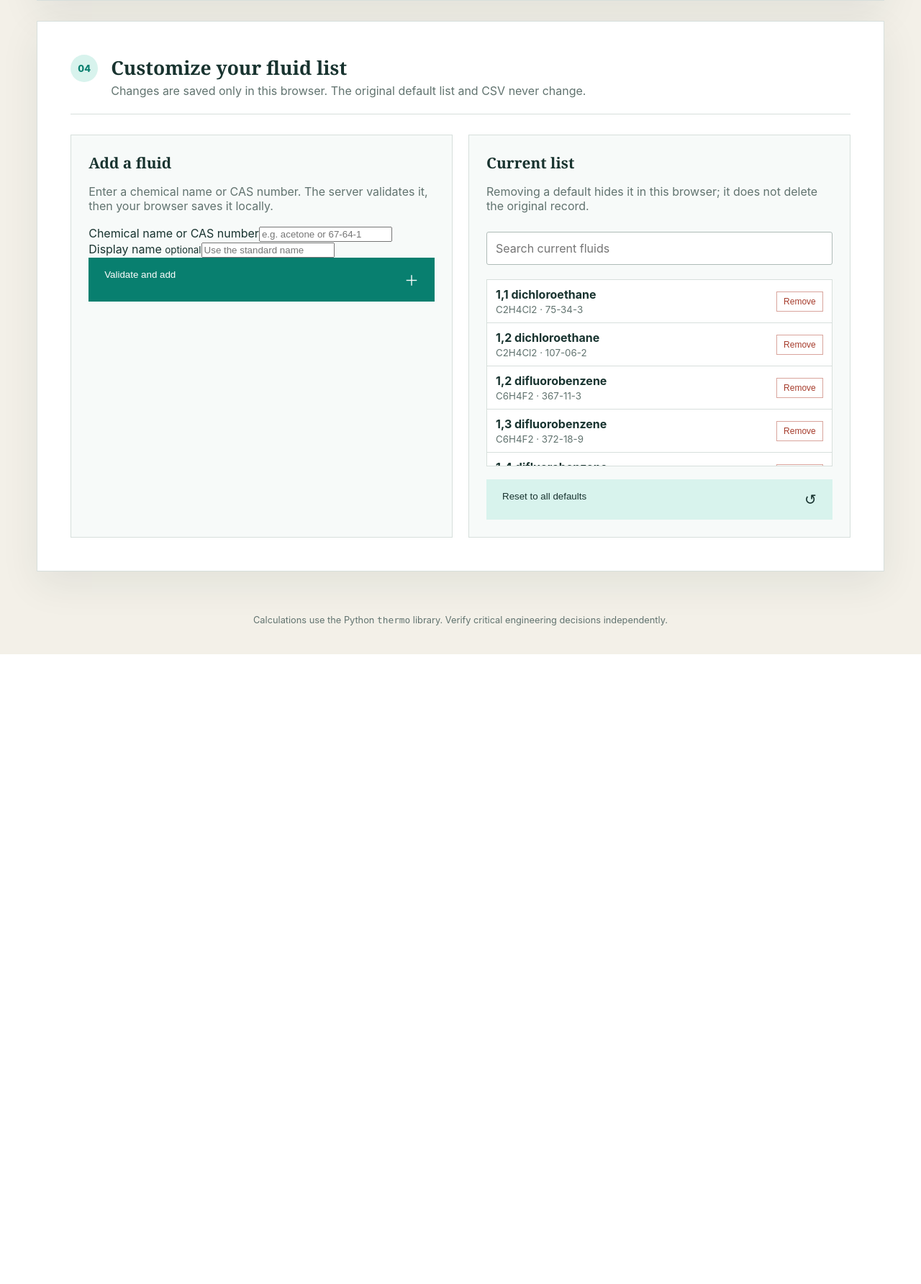
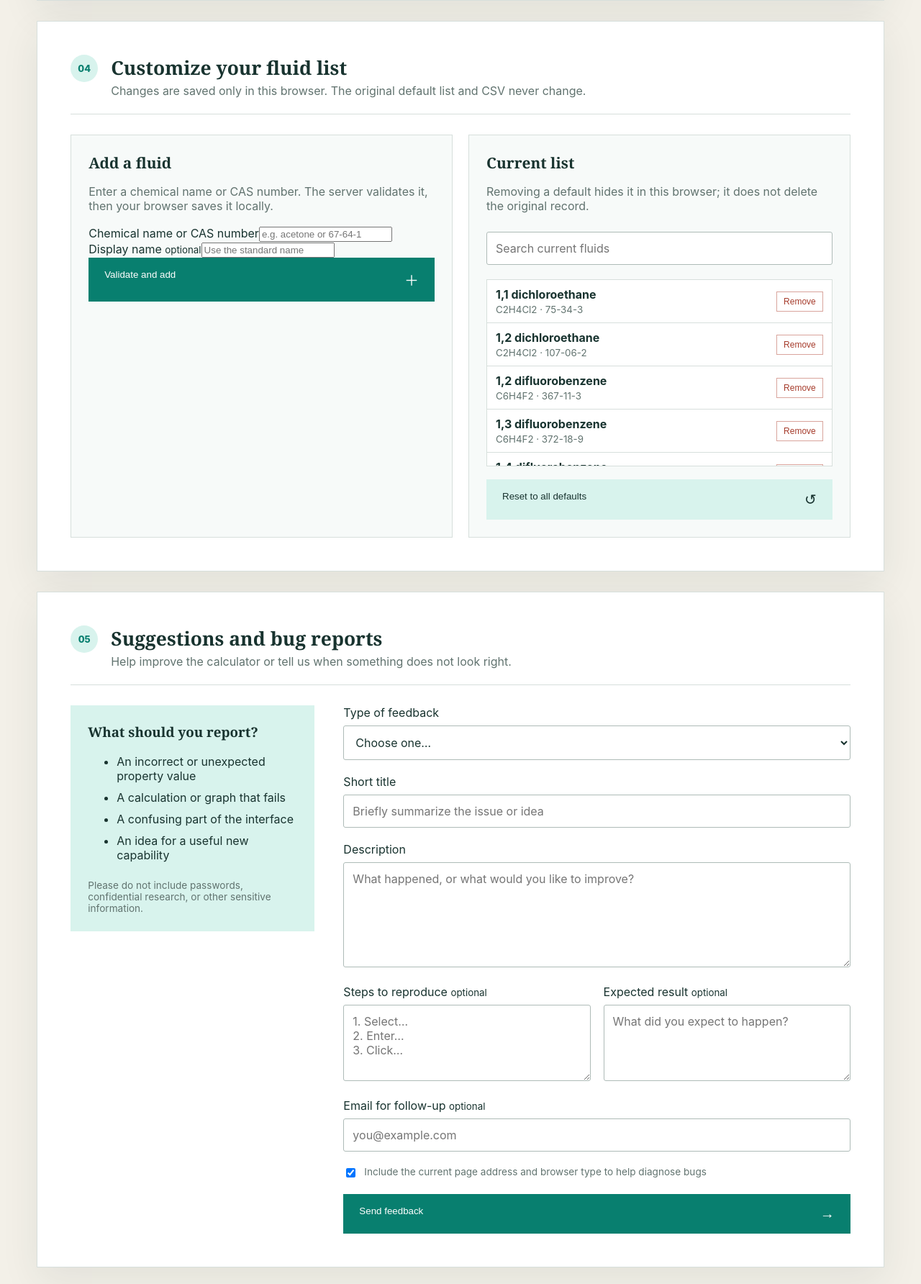
Before and after one commit to calebjkatz/Thermodynamic-Properties-of-Fluids, a Flask app: page / in a window 1280 px wide. Shown: the part 1216-3000 px from the top of the page at 72% size. Before the commit the page ends 2125 px from the top, so only its background shows below. Run offline with Flask 3, Linux system fonts and the light colour scheme.

Commit message:
Add suggestions and bug report form

```diff
--- a/static/styles.css
+++ b/static/styles.css
@@ -4,7 +4,7 @@ body { margin:0; color:var(--ink); background:var(--paper); font-family:Inter,ui
 .hero { min-height:260px; padding:56px max(5vw,24px); display:flex; justify-content:space-between; align-items:center; overflow:hidden; color:white; background:linear-gradient(125deg,#0b3f39,#087f6f); }
 .hero h1 { max-width:760px; margin:8px 0 12px; font-family:Georgia,serif; font-size:clamp(2.4rem,6vw,5rem); line-height:.95; letter-spacing:-.04em; }
 .hero p { max-width:650px; color:#d8f3ed; font-size:1.1rem; }
-.hero.compact { min-height:210px; }.hero-link { display:inline-block; color:white; font-weight:700; margin-top:8px; }.hero-link:hover { color:var(--aqua); }
+.hero.compact { min-height:210px; }.hero-links { display:flex; flex-wrap:wrap; gap:8px 22px; }.hero-link { display:inline-block; color:white; font-weight:700; margin-top:8px; }.hero-link:hover { color:var(--aqua); }
 .hero .eyebrow { font-size:.75rem; letter-spacing:.2em; font-weight:800; }
 .phase-mark { position:relative; width:210px; height:210px; flex:0 0 auto; }
 .phase-mark span { position:absolute; border:1px solid rgba(255,255,255,.35); border-radius:50%; inset:0; }
@@ -22,6 +22,7 @@ legend { padding:0 8px; font-weight:750; } legend small { margin-left:6px; color
 .inputs label { font-size:.85rem; font-weight:700; }
 input[type="number"] { width:100%; margin-top:8px; padding:12px; border:1px solid #aebbb7; border-radius:3px; color:var(--ink); font:inherit; }
 input[type="password"],input[type="search"],input[name="name"],input[name="identifier"] { width:100%; margin:8px 0 20px; padding:12px; border:1px solid #aebbb7; border-radius:3px; color:var(--ink); font:inherit; }
+input[name="title"],input[name="email"],textarea { width:100%; margin:8px 0 20px; padding:12px; border:1px solid #aebbb7; border-radius:3px; color:var(--ink); background:white; font:inherit; resize:vertical; }
 select { width:100%; margin:8px 0 20px; padding:12px; border:1px solid #aebbb7; border-radius:3px; color:var(--ink); background:white; font:inherit; }
 .list-search { margin:0 0 10px!important; }
 input:focus { outline:3px solid rgba(8,127,111,.18); border-color:var(--teal); }
@@ -38,5 +39,6 @@ th { position:sticky; top:0; background:var(--ink); color:white; text-align:left
 .narrow { width:min(520px,92vw); margin:80px auto; }.text-link { display:inline-block; margin-top:20px; color:var(--teal); font-weight:700; }.admin-nav { display:flex; justify-content:space-between; align-items:center; margin-bottom:28px; }.admin-nav form,.admin-nav button { margin:0; }.export-form { margin-top:18px; }
 .manager-grid { display:grid; grid-template-columns:repeat(2,minmax(0,1fr)); gap:22px; }.manager-card { padding:24px; border:1px solid var(--line); background:#f7faf9; }.manager-card h3,.unlock-box h3 { margin:0 0 8px; font-family:Georgia,serif; font-size:1.3rem; }.manager-card p,.unlock-box p { color:var(--muted); min-height:42px; }.danger.full { width:100%; padding:16px 22px; }.unlock-box { display:grid; grid-template-columns:1fr minmax(280px,420px); gap:36px; align-items:center; padding:26px; background:var(--aqua); }.unlock-box form { margin:0; }.manager-footer { display:flex; justify-content:flex-end; align-items:center; gap:16px; margin-top:16px; color:var(--muted); font-size:.85rem; }.manager-footer form { margin:0; }.link-button { width:auto; padding:0; display:inline; background:transparent; color:var(--teal); text-decoration:underline; font-size:.85rem; }.link-button:hover { background:transparent; color:var(--ink); }
 .managed-list { max-height:260px; overflow:auto; border:1px solid var(--line); background:white; }.managed-item { display:flex; justify-content:space-between; align-items:center; gap:12px; padding:10px 12px; border-bottom:1px solid var(--line); }.managed-item:last-child { border-bottom:0; }.managed-item span { min-width:0; }.managed-item strong,.managed-item small { display:block; overflow:hidden; text-overflow:ellipsis; }.managed-item small { margin-top:3px; color:var(--muted); }.managed-item button { width:auto; padding:6px 9px; background:transparent; color:#a63c2c; border:1px solid #d9a49c; font-size:.75rem; }.managed-item button:hover { color:white; background:#a63c2c; }.fluid-manager>.alert { margin-bottom:22px; }
+.feedback-layout { display:grid; grid-template-columns:minmax(220px,.65fr) minmax(0,1.35fr); gap:40px; }.feedback-intro { padding:24px; background:var(--aqua); align-self:start; }.feedback-intro h3 { margin-top:0; font-family:Georgia,serif; }.feedback-intro li { margin:10px 0; }.feedback-intro p { margin:24px 0 0; color:var(--muted); font-size:.85rem; }.feedback-two-column { display:grid; grid-template-columns:repeat(2,minmax(0,1fr)); gap:18px; }.diagnostic-option { display:flex; align-items:flex-start; gap:9px; margin:0 0 20px; color:var(--muted); font-size:.85rem; }.diagnostic-option input { margin-top:3px; }.honeypot { position:absolute!important; left:-10000px!important; width:1px!important; height:1px!important; overflow:hidden!important; }.feedback-panel button:disabled { cursor:wait; opacity:.65; }
 [hidden] { display:none!important; }
-@media (max-width:850px){ .phase-mark{display:none}.field-grid,.selector-grid,.inputs,.manager-grid,.unlock-box{grid-template-columns:1fr}.check-list{grid-template-columns:1fr}.hero{min-height:230px}.panel{padding:22px}.manager-card p{min-height:0} }
+@media (max-width:850px){ .phase-mark{display:none}.field-grid,.selector-grid,.inputs,.manager-grid,.unlock-box,.feedback-layout,.feedback-two-column{grid-template-columns:1fr}.check-list{grid-template-columns:1fr}.hero{min-height:230px}.panel{padding:22px}.manager-card p{min-height:0} }
--- a/templates/index.html
+++ b/templates/index.html
@@ -13,7 +13,7 @@
       <p class="eyebrow">FLUID PROPERTY TOOL</p>
       <h1>Thermodynamic Fluids Explorer</h1>
       <p>Compare liquid-state properties across temperatures and pressure.</p>
-      <a class="hero-link" href="#manage-fluids">Customize your fluid list →</a>
+      <div class="hero-links"><a class="hero-link" href="#manage-fluids">Customize your fluid list →</a><a class="hero-link" href="#feedback">Send feedback →</a></div>
     </div>
     <div class="phase-mark" aria-hidden="true"><span></span><span></span><span></span></div>
   </header>
@@ -119,6 +119,30 @@
         </div>
       </div>
     </section>
+
+    <section class="panel feedback-panel" id="feedback">
+      <div class="section-heading"><span>05</span><div><h2>Suggestions and bug reports</h2><p>Help improve the calculator or tell us when something does not look right.</p></div></div>
+      <div class="feedback-layout">
+        <div class="feedback-intro">
+          <h3>What should you report?</h3>
+          <ul><li>An incorrect or unexpected property value</li><li>A calculation or graph that fails</li><li>A confusing part of the interface</li><li>An idea for a useful new capability</li></ul>
+          <p>Please do not include passwords, confidential research, or other sensitive information.</p>
+        </div>
+        <form id="feedback-form" action="https://formspree.io/f/xjyvggnl" method="post">
+          <div id="feedback-status" class="alert" role="status" hidden></div>
+          <label>Type of feedback<select name="feedback_type" required><option value="">Choose one…</option><option value="Suggestion">Suggestion</option><option value="Bug or error">Bug or error</option><option value="Incorrect result">Incorrect result</option><option value="Usability problem">Usability problem</option><option value="Other">Other</option></select></label>
+          <label>Short title<input name="title" required maxlength="120" placeholder="Briefly summarize the issue or idea"></label>
+          <label>Description<textarea name="description" required maxlength="5000" rows="6" placeholder="What happened, or what would you like to improve?"></textarea></label>
+          <div class="feedback-two-column"><label>Steps to reproduce <small>optional</small><textarea name="steps_to_reproduce" maxlength="2500" rows="4" placeholder="1. Select…&#10;2. Enter…&#10;3. Click…"></textarea></label><label>Expected result <small>optional</small><textarea name="expected_result" maxlength="2500" rows="4" placeholder="What did you expect to happen?"></textarea></label></div>
+          <label>Email for follow-up <small>optional</small><input name="email" type="email" maxlength="254" autocomplete="email" placeholder="you@example.com"></label>
+          <label class="diagnostic-option"><input id="include-diagnostics" type="checkbox" checked> Include the current page address and browser type to help diagnose bugs</label>
+          <input id="feedback-page" type="hidden" name="page_url">
+          <input id="feedback-browser" type="hidden" name="browser">
+          <input class="honeypot" type="text" name="_gotcha" tabindex="-1" autocomplete="off" aria-hidden="true">
+          <button type="submit">Send feedback <span>→</span></button>
+        </form>
+      </div>
+    </section>
   </main>
   <footer>Calculations use the Python <code>thermo</code> library. Verify critical engineering decisions independently.</footer>
   <script>
@@ -156,6 +180,23 @@
     document.querySelector('#managed-fluid-list').addEventListener('click', event => { const button=event.target.closest('.remove-fluid'); if(!button)return; const cas=button.dataset.cas; const fluid=activeFluids().find(item=>String(item.cas_number)===cas); if(!confirm(`Remove ${fluid.name} from this browser's list?`))return; if(defaultFluids.some(item=>String(item.cas_number)===cas)) customization.hidden=[...new Set([...customization.hidden,cas])]; else customization.added=customization.added.filter(item=>String(item.cas_number)!==cas); saveFluids(); renderFluids(); showFluidMessage(`${fluid.name} was removed from this browser. The original CSV was not changed.`); });
     document.querySelector('#reset-fluids').addEventListener('click', () => { if(!confirm('Restore the complete default fluid list and remove browser-added fluids?'))return; customization={added:[],hidden:[]}; saveFluids(); renderFluids(); showFluidMessage('The original default list has been restored.'); });
     document.querySelector('#manage-fluid-search').addEventListener('input', event => { const q=event.target.value.toLowerCase(); document.querySelectorAll('.managed-item').forEach(item=>item.hidden=!item.dataset.search.includes(q)); });
+    const feedbackForm = document.querySelector('#feedback-form');
+    feedbackForm.addEventListener('submit', async event => {
+      event.preventDefault();
+      const status = document.querySelector('#feedback-status');
+      const button = feedbackForm.querySelector('button[type="submit"]');
+      const includeDiagnostics = document.querySelector('#include-diagnostics').checked;
+      document.querySelector('#feedback-page').value = includeDiagnostics ? window.location.href : '';
+      document.querySelector('#feedback-browser').value = includeDiagnostics ? navigator.userAgent : '';
+      status.hidden = true; button.disabled = true; button.firstChild.textContent = 'Sending… ';
+      try {
+        const response = await fetch(feedbackForm.action, {method:'POST', body:new FormData(feedbackForm), headers:{'Accept':'application/json'}});
+        if (!response.ok) { const data = await response.json().catch(() => ({})); throw new Error(data.errors?.map(item => item.message).join(', ') || 'The report could not be sent.'); }
+        feedbackForm.reset(); document.querySelector('#include-diagnostics').checked = true;
+        status.textContent = 'Thank you—your feedback was sent successfully.'; status.className = 'alert success'; status.hidden = false;
+      } catch (error) { status.textContent = `${error.message} Please try again later.`; status.className = 'alert error'; status.hidden = false; }
+      finally { button.disabled = false; button.firstChild.textContent = 'Send feedback '; }
+    });
     const modeInputs = document.querySelectorAll('input[name="mode"]');
     function syncMode() { const range = document.querySelector('input[name="mode"]:checked').value === 'range'; document.querySelectorAll('.range-only').forEach(el => el.hidden = !range); }
     modeInputs.forEach(input => input.addEventListener('change', syncMode)); syncMode();
```
Also changed, not shown: tests/test_app.py (+3 -0 lines), README.md.
